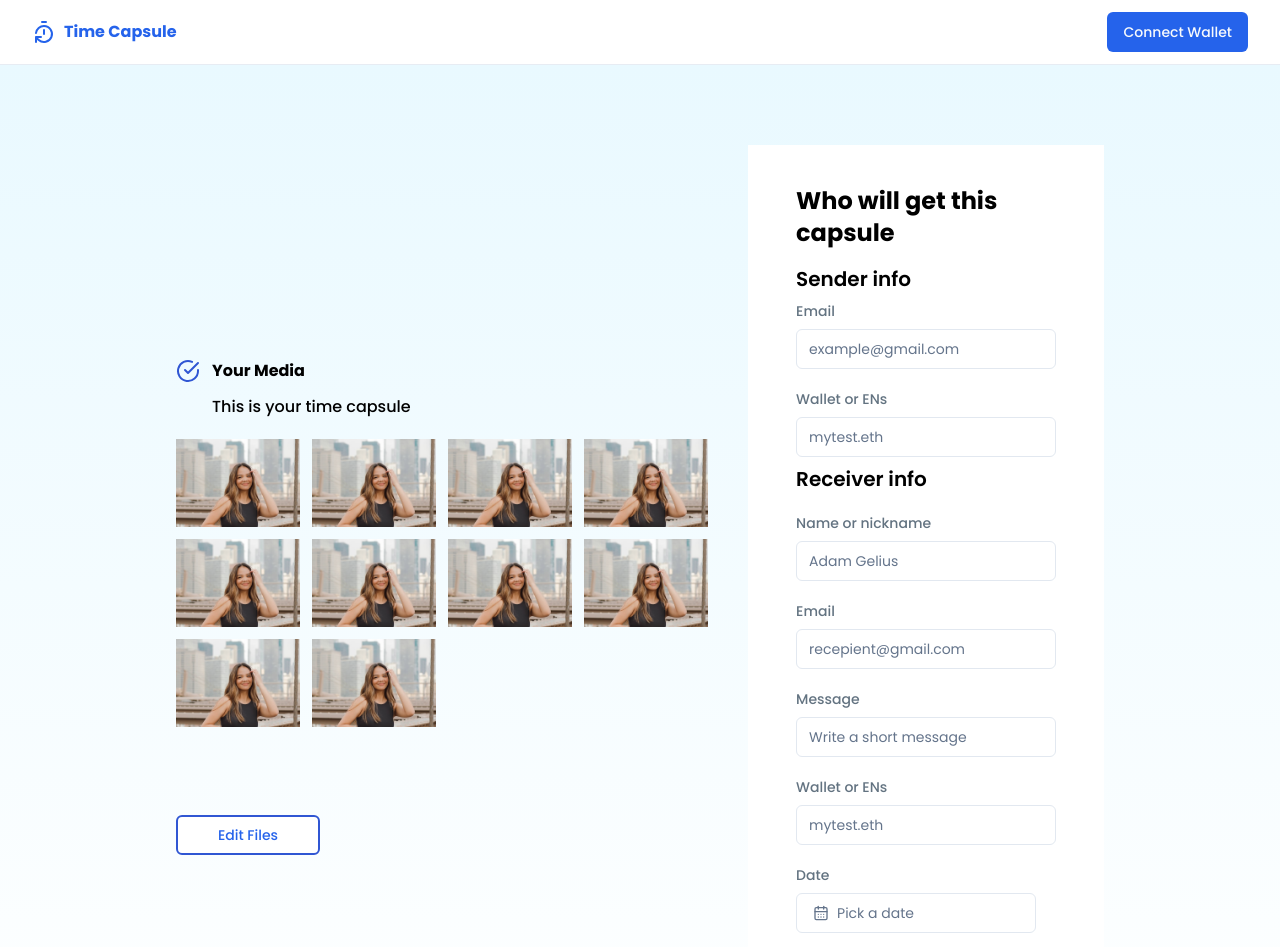
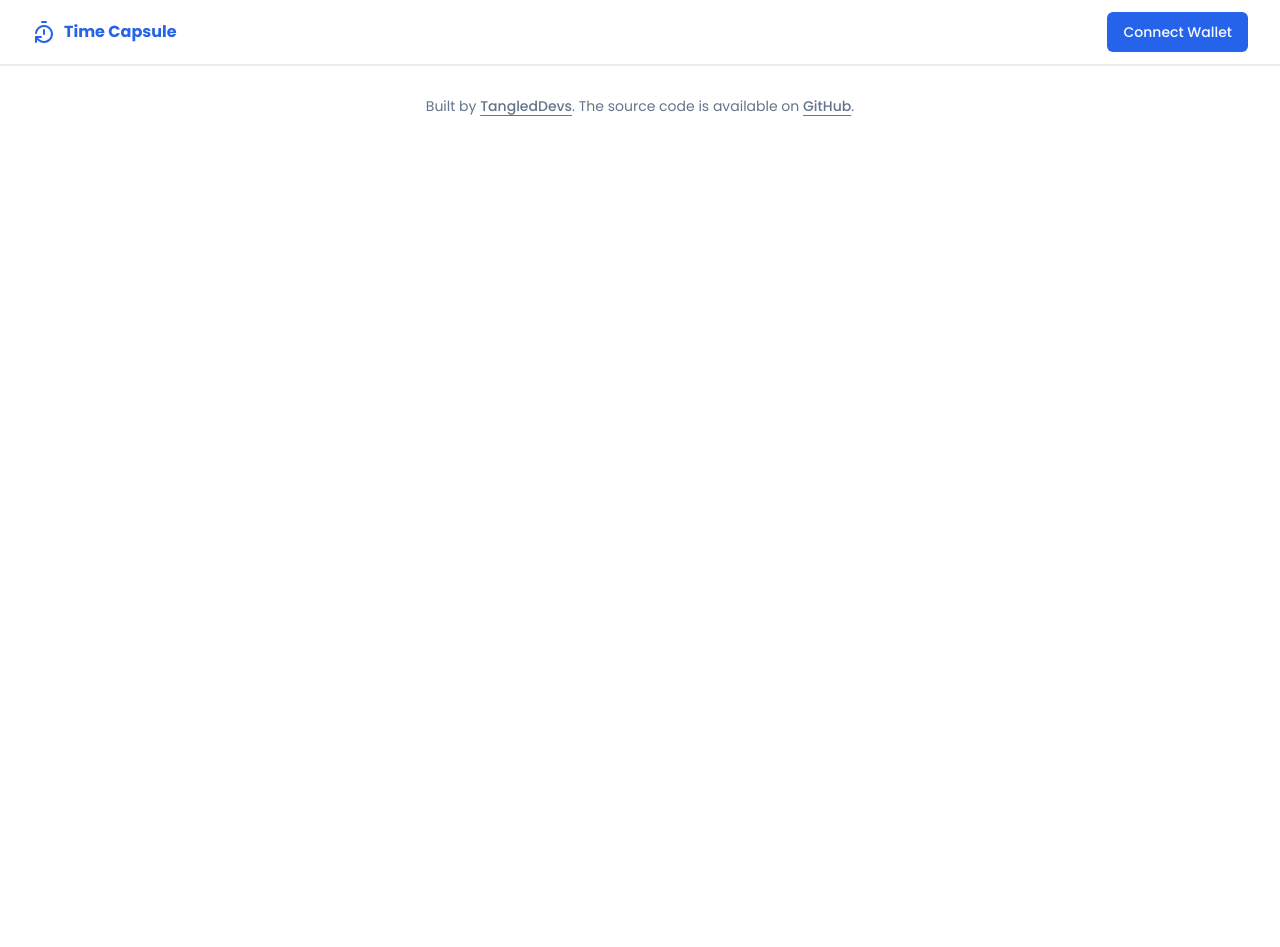
Before and after one commit to TangledDevs/xdc-time-capsule, a React (Vite) app: page /media in a window 1280 px wide. Shown: the top 947 px of the page. After the commit the page ends 800 px from the top, so only its background shows below. Built offline with nearby package versions, Linux system fonts and the light colour scheme.

Commit message:
update: upload time capsule

```diff
--- a/src/App.jsx
+++ b/src/App.jsx
@@ -19,7 +19,7 @@ function App() {
         <Navbar />
         <Routes>
           <Route path="/" element={<Home />} />
-          <Route path="/media" element={<MyMedia />} />
+          {/* <Route path="/media" element={<MyMedia />} /> */}
           {/* <Route path="/create" element={<Create />} /> */}
           <Route path="/review" element={<Review />} />
         </Routes>
--- a/src/pages/Create.jsx
+++ b/src/pages/Create.jsx
@@ -1,58 +1,64 @@
-// import { CircleCheckBig } from "lucide-react";
-import { useNavigate } from "react-router-dom";
 import { useContext, useState } from "react";
 import { ethers } from "ethers";
 import { GlobalContext } from "../contexts/Context";
+import { Button } from "@/components/ui/button";
+import { Link } from "react-router-dom";
+import { Input } from "@/components/ui/input";
+import { Label } from "@/components/ui/label";
+import { format } from "date-fns";
+import { cn } from "@/lib/utils";
+import { CalendarDays } from "lucide-react";
+import { Calendar } from "@/components/ui/calendar";
+import {
+  Popover,
+  PopoverContent,
+  PopoverTrigger,
+} from "@/components/ui/popover";
 
 const Create = () => {
   const [state, dispatch] = useContext(GlobalContext);
   const [file, setFile] = useState(null);
   const [message, setMessage] = useState("");
-  const [title, setTitle] = useState("");
+  const [recipient, setRecipient] = useState("");
   const [dueDate, setDueDate] = useState(new Date());
   const [submitting, setSubmitting] = useState(0);
 
-  const navigate = useNavigate();
   console.log(state);
-  if (file) {
-    navigate("/media");
-  }
 
   const makeTimeCapsule = async () => {
-    if (title.length > 60) {
-      window.alert(
-        "Your title is too long. It should be less than 60 characters"
-      );
-    } else {
-      setSubmitting(1);
-      try {
-        let msgblob = new Blob([strEncodeUTF16(message).buffer]);
-        let titleblob = new Blob([strEncodeUTF16(title).buffer]);
-        let msgHash = (await state.ipfs.add(msgblob, {})).path;
-        let titleHash = (await state.ipfs.add(titleblob, {})).path;
-        (
-          await state.contract.registerTimeCapsule(
-            ethers.BigNumber.from(Math.floor(dueDate.getTime() / 1000)),
-            msgHash,
-            titleHash
-          )
-        )
-          .wait()
-          .then(async (receipt) => {
-            setSubmitting(2);
-          });
-      } catch (err) {
-        if (
-          err.message ===
-          "MetaMask Tx Signature: User denied transaction signature."
-        ) {
-          window.alert("User denied transaction");
-          setSubmitting(0);
-        } else {
-          dispatch({ type: "SET_ERROR", payload: err });
+    if (!message || !recipient || !dueDate || !file) {
+      alert("fill all details");
+      return;
     }
-      }
-    }
+    // setSubmitting(1);
+    // try {
+    //   let msgblob = new Blob([strEncodeUTF16(message).buffer]);
+    //   let titleblob = new Blob([strEncodeUTF16(title).buffer]);
+    //   let msgHash = (await state.ipfs.add(msgblob, {})).path;
+    //   let titleHash = (await state.ipfs.add(titleblob, {})).path;
+    //   (
+    //     await state.contract.registerTimeCapsule(
+    //       ethers.BigNumber.from(Math.floor(dueDate.getTime() / 1000)),
+    //       msgHash,
+    //       titleHash
+    //     )
+    //   )
+    //     .wait()
+    //     .then(async (receipt) => {
+    //       setSubmitting(2);
+    //     });
+    // } catch (err) {
+    //   if (
+    //     err.message ===
+    //     "MetaMask Tx Signature: User denied transaction signature."
+    //   ) {
+    //     window.alert("User denied transaction");
+    //     setSubmitting(0);
+    //   } else {
+    //     dispatch({ type: "SET_ERROR", payload: err });
+    //   }
+    // }
+    console.log(message, recipient, dueDate, file);
   };
 
   const strEncodeUTF16 = (str) => {
@@ -67,20 +73,12 @@ const Create = () => {
   return (
     <div
       id="createcapsule"
-      className="min-h-[90vh] flex w-full justify-center gap-20 md:px-44 py-20 bg-gradient-to-b from-[#E9F9FF] to-white"
+      className="min-h-[90vh] flex flex-col md:flex-row items-center w-full justify-center gap-4 md:gap-20 md:px-44 py-20 bg-[#E9F9FF]"
     >
-      <div className="flex flex-col justify-center w-4/5 gap-2 space-y-4">
+      <div className="flex flex-col justify-center w-4/5 gap-2 space-y-4 md:w-full">
         <h2 className="text-3xl font-bold tracking-tighter text-center sm:text-4xl md:text-3xl text-primary">
           Upload your Time Capsule Here
         </h2>
-        {/* <div className="mt-20 flex items-start gap-2 text-[#3056d3]">
-          <CircleCheckBig />
-          <div className="flex flex-col items-start gap-4 font-medium text-black">
-            <h3 className="font-bold">Your Media</h3>
-            <span>This is your time capsule</span>
-          </div>
-        </div> */}
-
         <div className="flex items-center justify-center w-full">
           <label
             htmlFor="media"
@@ -102,13 +100,19 @@ const Create = () => {
                   d="M13 13h3a3 3 0 0 0 0-6h-.025A5.56 5.56 0 0 0 16 6.5 5.5 5.5 0 0 0 5.207 5.021C5.137 5.017 5.071 5 5 5a4 4 0 0 0 0 8h2.167M10 15V6m0 0L8 8m2-2 2 2"
                 />
               </svg>
+              {file ? (
+                file.name
+              ) : (
+                <>
                   <p className="mb-2 text-sm text-gray-500">
-                <span className="font-semibold">Click to upload</span> or drag
-                and drop
+                    <span className="font-semibold">Click to upload</span> or
+                    drag and drop
                   </p>
                   <p className="text-xs text-gray-500">
                     MP4, JPEG, JPG, GIF, WebM, Mov (MAX. 10MB)
                   </p>
+                </>
+              )}
             </div>
           </label>
           <input
@@ -118,20 +122,59 @@ const Create = () => {
             onChange={(e) => setFile(e.target.files[0])}
           />
         </div>
+      </div>
 
-        {/* <div className=" w-full flex flex-col items-center justify-center min-h-[30vh] mx-auto">
-          <p className="w-full text-xl text-center">
-            Upload a file or drag and drop MP4, JPEG, JPG, GIF, WebM, Mov up to
-            10MB
-          </p>
-          <input type="file" id="file" className="hidden" />
-          <label
-            htmlFor="file"
-            className="mt-5 text-[#3056d3] bg-white py-2 cursor-pointer rounded-lg px-10 border-[#3056D3] border-2 w-fit"
+      <div className="flex items-center justify-center w-full gap-10 px-10 py-8 lg:py-20">
+        <div className="flex flex-col text-[#637381] bg-white px-6 lg:px-12 py-5 lg:py-10 gap-2">
+          <h1 className="text-lg font-bold text-black lg:text-2xl">
+            Who will get this capsule
+          </h1>
+          <p className="text-xl font-semibold text-black">Receiver info</p>
+          <Label className="mt-3 text-sm">Message</Label>
+          <Input
+            type="text"
+            onChange={(e) => setMessage(e.target.value)}
+            value={message}
+            placeholder="Write a short message"
+            required
+          />
+          <Label className="mt-3 text-sm">Wallet or ENs</Label>
+          <Input
+            type="text"
+            onChange={(e) => setRecipient(e.target.value)}
+            value={recipient}
+            placeholder="0xXXXXXXXX"
+            required
+          />
+          <Label className="mt-3 text-sm">Date</Label>{" "}
+          <Popover>
+            <PopoverTrigger asChild>
+              <Button
+                variant={"outline"}
+                className={cn(
+                  "justify-start text-left font-normal w-full",
+                  !dueDate && "text-muted-foreground"
+                )}
               >
-            Add Files
-          </label>
-        </div> */}
+                <CalendarDays className="w-4 h-4 mr-2" />
+                {dueDate ? format(dueDate, "PPP") : <span>Pick a date</span>}
+              </Button>
+            </PopoverTrigger>
+            <PopoverContent className="w-full p-0" align="start">
+              <Calendar
+                mode="single"
+                selected={dueDate}
+                onSelect={setDueDate}
+                initialFocus
+              />
+            </PopoverContent>
+          </Popover>
+          {/* <Link to="/review"> */}
+          <Button onClick={makeTimeCapsule} className="w-full mt-2">
+            Continue
+          </Button>
+          {/* </Link> */}
+        </div>
       </div>
     </div>
   );
--- a/src/pages/MyMedia.jsx
+++ b/src/pages/MyMedia.jsx
@@ -1,94 +1,5 @@
-import { CircleCheckBig } from "lucide-react";
-import mediaImage from "../assets/media.png";
-import { Button } from "@/components/ui/button";
-import { Link } from "react-router-dom";
-import { Input } from "@/components/ui/input";
-import { Label } from "@/components/ui/label";
-import { format } from "date-fns";
-import { cn } from "@/lib/utils";
-import { CalendarDays } from "lucide-react";
-import { Calendar } from "@/components/ui/calendar";
-import {
-  Popover,
-  PopoverContent,
-  PopoverTrigger,
-} from "@/components/ui/popover";
-import { useState } from "react";
-
 const MyMedia = () => {
-  const [date, setDate] = useState();
-  const media = [0, 1, 2, 3, 4, 5, 6, 7, 8, 9];
-  return (
-    <div className="flex justify-center items-center w-full gap-10 px-10 py-8 lg:px-44 lg:py-20 bg-gradient-to-b from-[#E9F9FF] to-white">
-      <div className="hidden lg:flex lg:flex-col lg:gap-2">
-        <div className="mt-10 flex items-start gap-3 text-[#3056d3]">
-          <CircleCheckBig />
-          <div className="flex flex-col items-start gap-3 font-medium text-black">
-            <h3 className="font-bold">Your Media</h3>
-            <span>This is your time capsule</span>
-          </div>
-        </div>
-        <div className="grid grid-cols-4 gap-3 mt-3">
-          {media.map((item, index) => (
-            <img key={index} src={mediaImage} alt="media" />
-          ))}
-        </div>
-        <Button
-          variant="outline"
-          className="mt-20 py-4 px-10 text-primary hover:text-primary border-[#3056D3] border-2 w-fit"
-        >
-          Edit Files
-        </Button>
-      </div>
-      <div className="flex flex-col text-[#637381] bg-white px-6 lg:px-12 py-5 lg:py-10 gap-2">
-        <h1 className="text-lg font-bold text-black lg:text-2xl">
-          Who will get this capsule
-        </h1>
-        <p className="mt-2 text-lg font-semibold text-black lg:text-xl">
-          Sender info
-        </p>
-        <Label className="text-sm">Email</Label>
-        <Input type="email" placeholder="example@gmail.com" required />
-        <Label className="mt-3 text-sm">Wallet or ENs</Label>
-        <Input type="text" placeholder="mytest.eth" required />
-        <p className="text-xl font-semibold text-black">Receiver info</p>
-        <Label className="mt-3 text-sm">Name or nickname</Label>
-        <Input type="text" placeholder="Adam Gelius" required />
-        <Label className="mt-3 text-sm">Email</Label>
-        <Input type="email" placeholder="recepient@gmail.com" required />
-        <Label className="mt-3 text-sm">Message</Label>
-        <Input type="text" placeholder="Write a short message" required />
-        <Label className="mt-3 text-sm">Wallet or ENs</Label>
-        <Input type="text" placeholder="mytest.eth" required />
-        <Label className="mt-3 text-sm">Date</Label>{" "}
-        <Popover>
-          <PopoverTrigger asChild>
-            <Button
-              variant={"outline"}
-              className={cn(
-                "w-[240px] justify-start text-left font-normal",
-                !date && "text-muted-foreground"
-              )}
-            >
-              <CalendarDays className="w-4 h-4 mr-2" />
-              {date ? format(date, "PPP") : <span>Pick a date</span>}
-            </Button>
-          </PopoverTrigger>
-          <PopoverContent className="w-auto p-0" align="start">
-            <Calendar
-              mode="single"
-              selected={date}
-              onSelect={setDate}
-              initialFocus
-            />
-          </PopoverContent>
-        </Popover>
-        <Link to="/review">
-          <Button className="w-full mt-2">Continue</Button>
-        </Link>
-      </div>
-    </div>
-  );
+  return <div>Hello</div>;
 };
 
 export default MyMedia;
```
Lines whose indentation alone changed are shown as unchanged.
